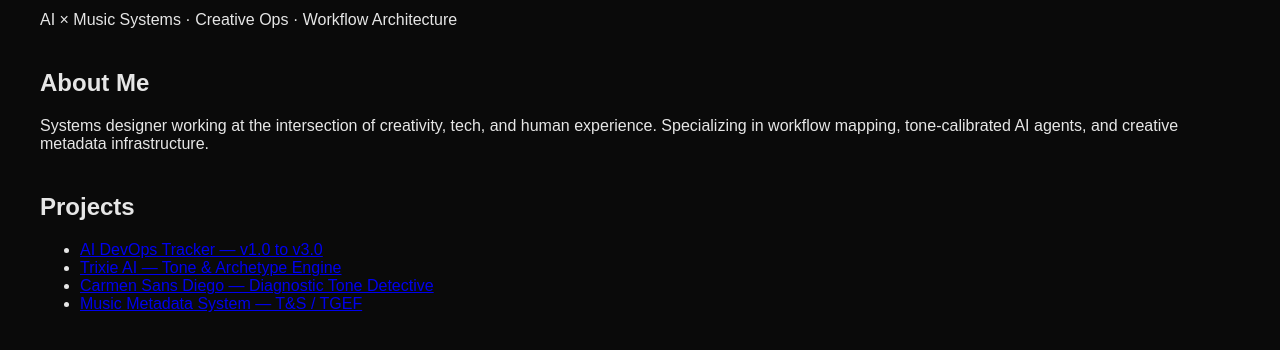
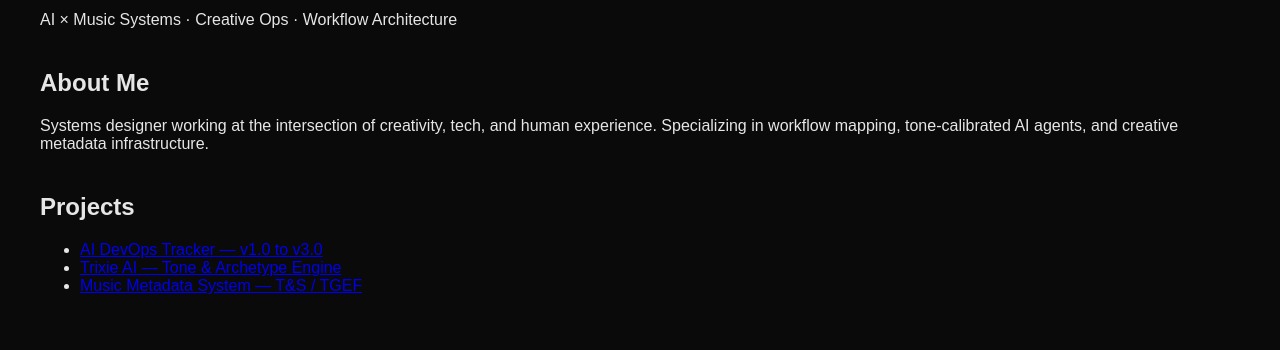
Before and after one commit to TajaeHutchinson/TajaeHutchinson.github.io, a plain HTML site: page index.html in a window 1280 px wide. Shown: the part 148-498 px from the top of the page. Drawn offline with Linux system fonts and the light colour scheme.

Commit message:
Remove project link

```diff
--- a/index.html
+++ b/index.html
@@ -35,7 +35,6 @@
     <ul>
         <li><a href="#">AI DevOps Tracker — v1.0 to v3.0</a></li>
         <li><a href="#">Trixie AI — Tone & Archetype Engine</a></li>
-        <li><a href="#">Carmen Sans Diego — Diagnostic Tone Detective</a></li>
         <li><a href="#">Music Metadata System — T&S / TGEF</a></li>
     </ul>
 </div>
```
